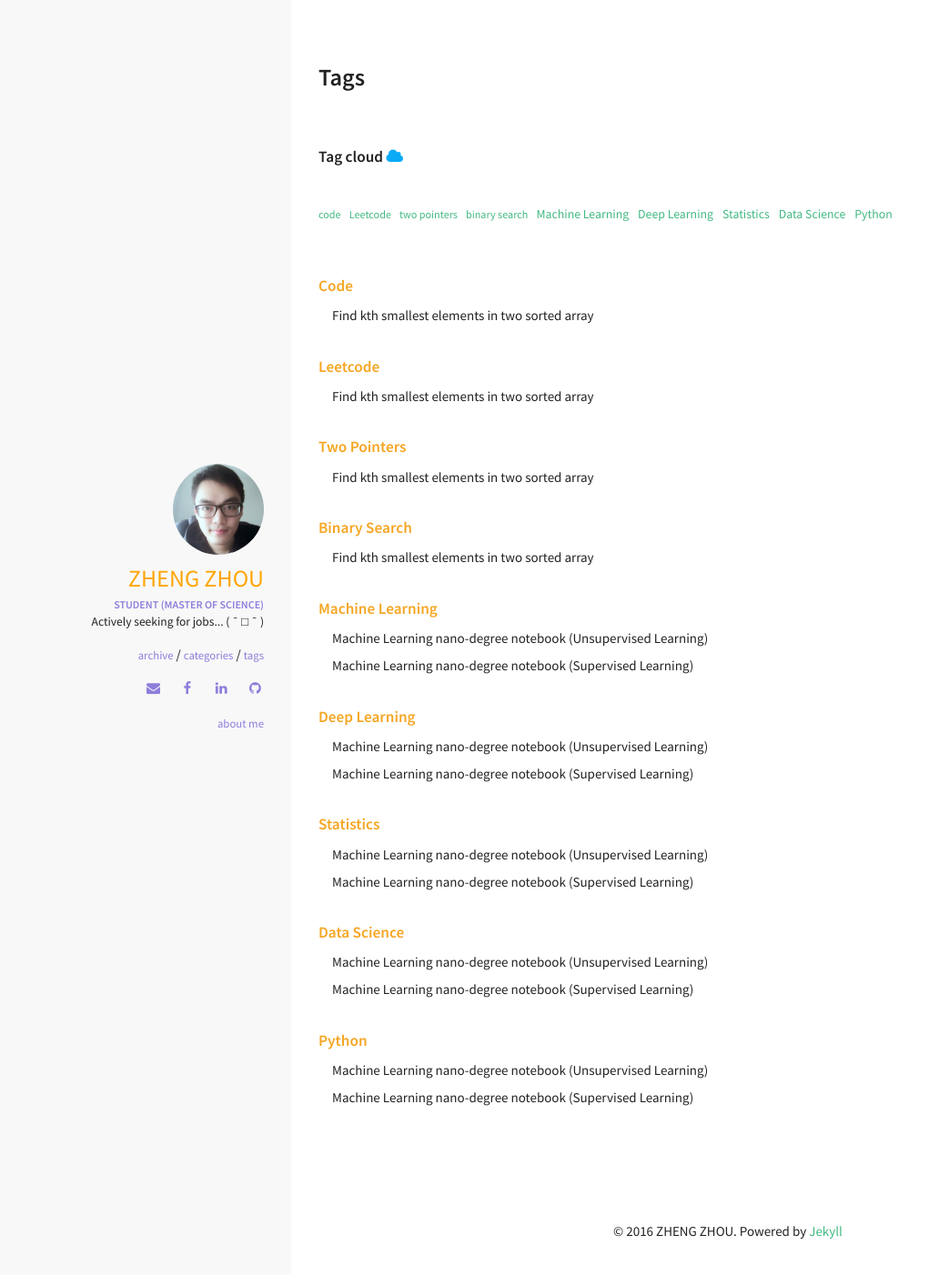
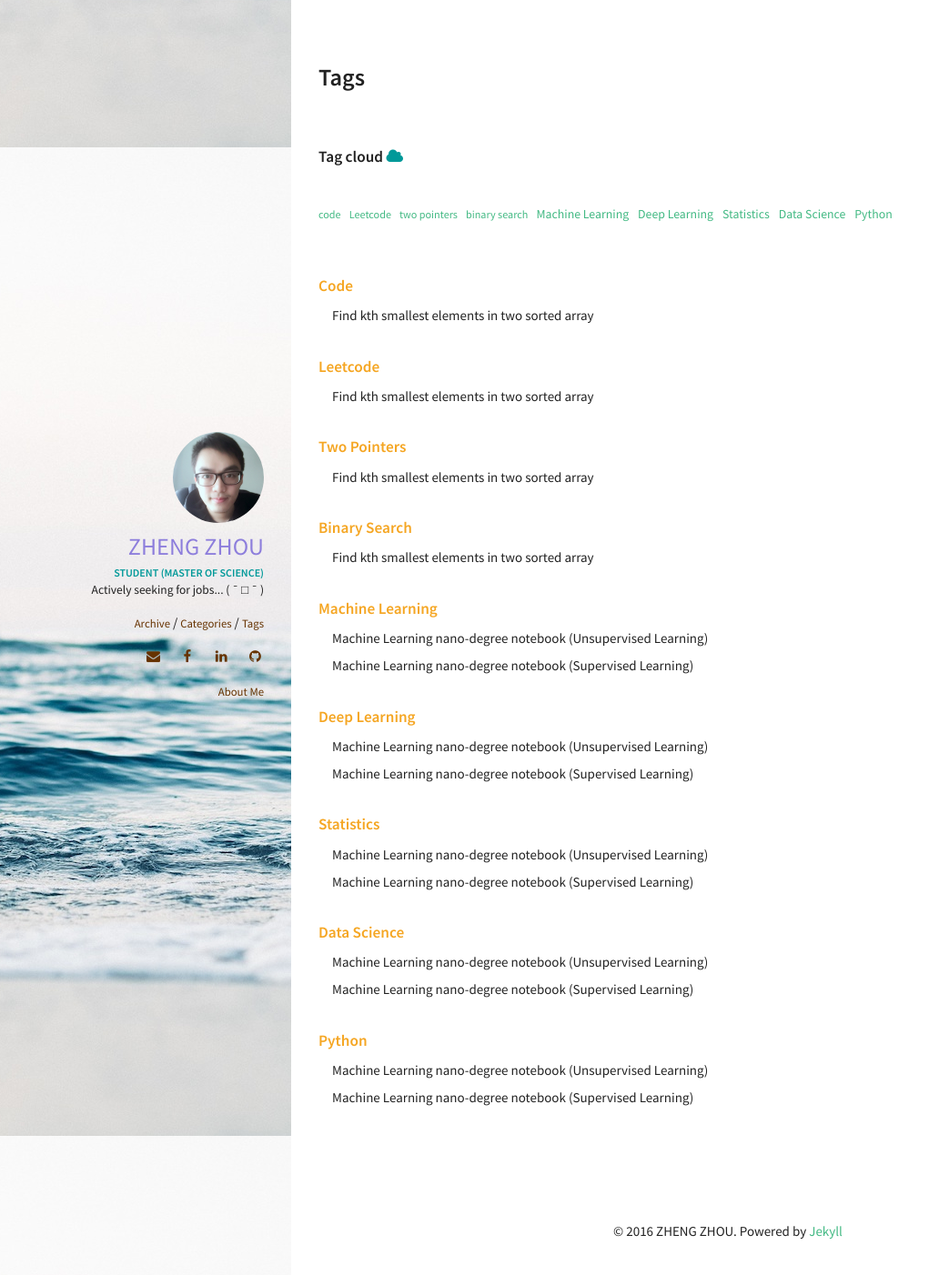
Before and after one commit to encorechow/encorechow.github.io, a Jekyll site: the page built from tags.html, in a window 1280 px wide. Shown: the top 1402 px of the page at 91% size, without its empty margins (0-1043 px from the left). Built offline with Jekyll 4.4.1, drawn with Linux system fonts in a browser that asks for light colours; a script that is not in the unit is left out.

Commit message:
Create the style sheet of CV page

```diff
--- a/_sass/components/_global.scss
+++ b/_sass/components/_global.scss
@@ -20,7 +20,7 @@ img {
 table,
 th,
 td {
-  border: none;
+  border: 1px solid;
 }
 .table {
   display: table;
@@ -120,3 +120,11 @@ footer {
     list-style: none;
   }
 }
+hr {
+    display: block;
+    height: 1px;
+    border: 0;
+    border-top: 1px solid #ccc;
+    margin: 1em 0;
+    padding: 0;
+}
--- a/_sass/components/_variables.scss
+++ b/_sass/components/_variables.scss
@@ -60,7 +60,8 @@ $secondary:        #8d7edc;
 $success:          #65e892;
 $danger:           #f83e4b;
 $warning:          #F5A623;
-$info:             #09ABF6;
+$info:             #009999;
+$basic:            #663300;
 
 // Tables
 $table-border-color: #d0d0d0 !default;
--- a/_sass/pages/_layout.scss
+++ b/_sass/pages/_layout.scss
@@ -1,15 +1,17 @@
 /* LAYOUT CSS */
 .cover {
   background-color: $background-color;
+  background-image: url("/img/back5.jpeg");
+  background-position: center;
   position: fixed;
   text-align: center;
   width: 100%;
   min-height: 400px;
-  padding: 30px 15px 20px;
+  padding: 30px 15px 100px;
   z-index: 1;
   @include media-query($small-screen) {
     background-position: center;
-    padding: 30px;
+    padding: 30px 30px 100px;
   }
   @include media-query($medium-screen) {
     height: 100vh;
@@ -17,6 +19,8 @@
     width: 100%;
   }
 }
+
+
 .cover-card {
   color: $text-color;
   padding: 0 30px;
@@ -29,13 +33,13 @@
   }
   .author_name {
     display: block;
-    color: #ffa500;
+    color: $secondary;
     font-size: 1.75em;
     text-transform: uppercase;
   }
   .author_job {
     display: block;
-    color: $secondary;
+    color: $info;
     font-size: 0.8em;
     font-weight: 700;
     text-transform: uppercase;
@@ -60,10 +64,10 @@
       display: inline-block;
       margin-left: 1em;
       a.social-link-item {
-        color: $secondary;
+        color: $basic;
         &:hover,
         &:focus {
-          color: lighten($secondary, 14%);
+          color: lighten($basic, 14%);
         }
       }
     }
@@ -78,12 +82,12 @@
     zoom: 1;
     & a {
       margin-top: 1em;
-      text-transform: lowercase;
+      //text-transform: lowercase;
       font-size: 85%;
-      color: $secondary;
+      color: $basic;
       &:hover,
       &:focus {
-        color: lighten($secondary, 14%);
+        color: lighten($basic, 14%);
       }
     }
   }
--- a/_sass/pages/_post.scss
+++ b/_sass/pages/_post.scss
@@ -18,6 +18,7 @@
     top: 0;
   }
 }
+
 
 .image-credit {
   float: right;
--- /dev/null
+++ b/_sass/pages/_resume.scss
@@ -0,0 +1,58 @@
+.resume-page{
+  font-family: Calibri;
+  font-size: 18px;
+}
+
+/* basic info page */
+.no-border-table {
+  &,tr,th,td{
+    border: 0px solid;
+  }
+
+}
+.resume_avatar{
+  width: 70%;
+
+  text-align: right;
+  div {
+    height: 43%;
+    margin: 0 auto
+  }
+  img, figcaption {
+    border-radius: 40px;
+    height:inherit;
+    margin-right: 40px;
+  }
+}
+
+.sec-title {
+
+}
+
+hr.sec-split {
+    padding: 0;
+    border: none;
+    background-image: linear-gradient(to right, rgba(0, 0, 0, 0), rgba(0, 0, 0, 0.3), rgba(0, 0, 0, 0));
+    text-align: center;
+    font-size: 14px;
+    &:after{
+      content: "🤔";
+
+      display: inline-block;
+      position: relative;
+      top: -0.7em;
+      font-size: 1.2em;
+      padding: 0 0.25em;
+      background: white;
+    }
+}
+
+
+/* summary page */
+.summary-content {
+  text-indent:20px;
+}
+
+.skills-table tr td:nth-child(2){
+  width: 83%;
+}
```
